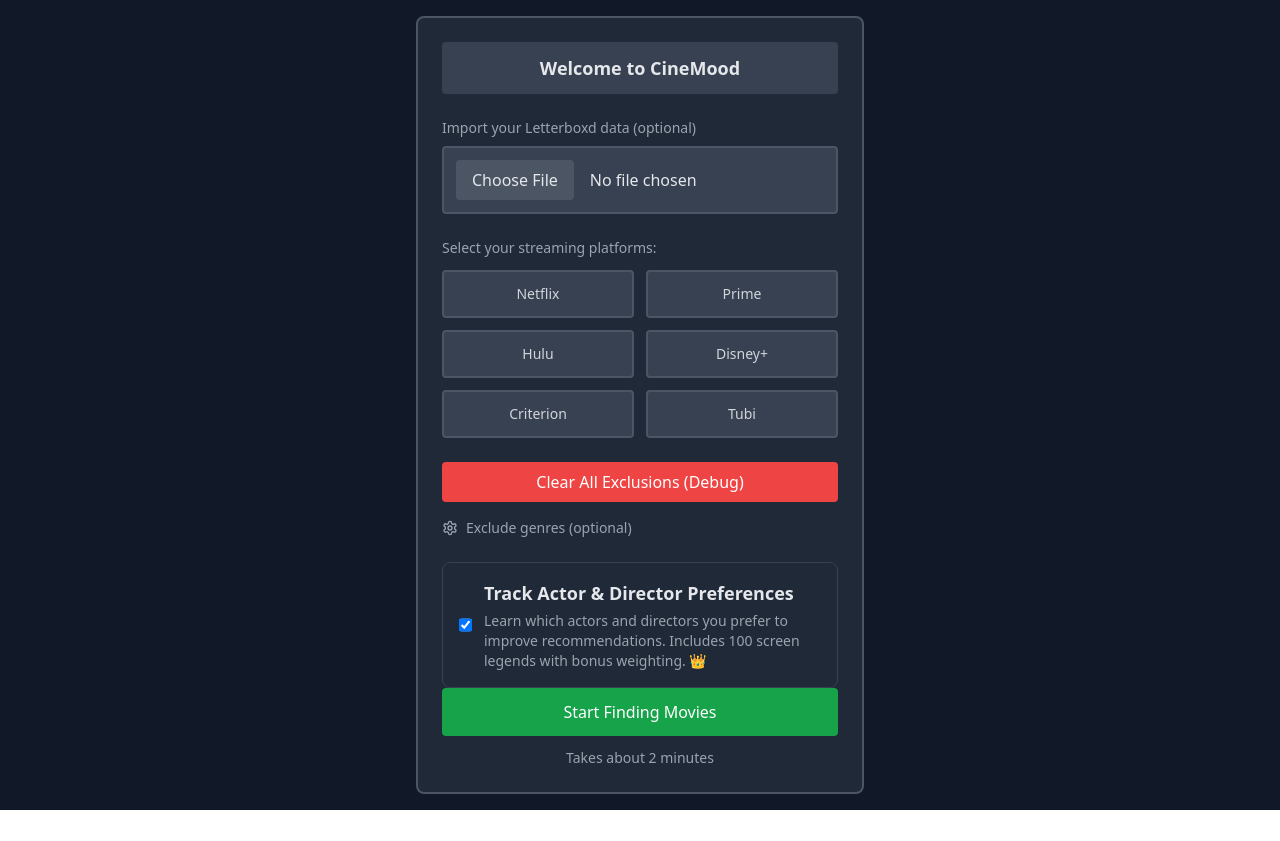
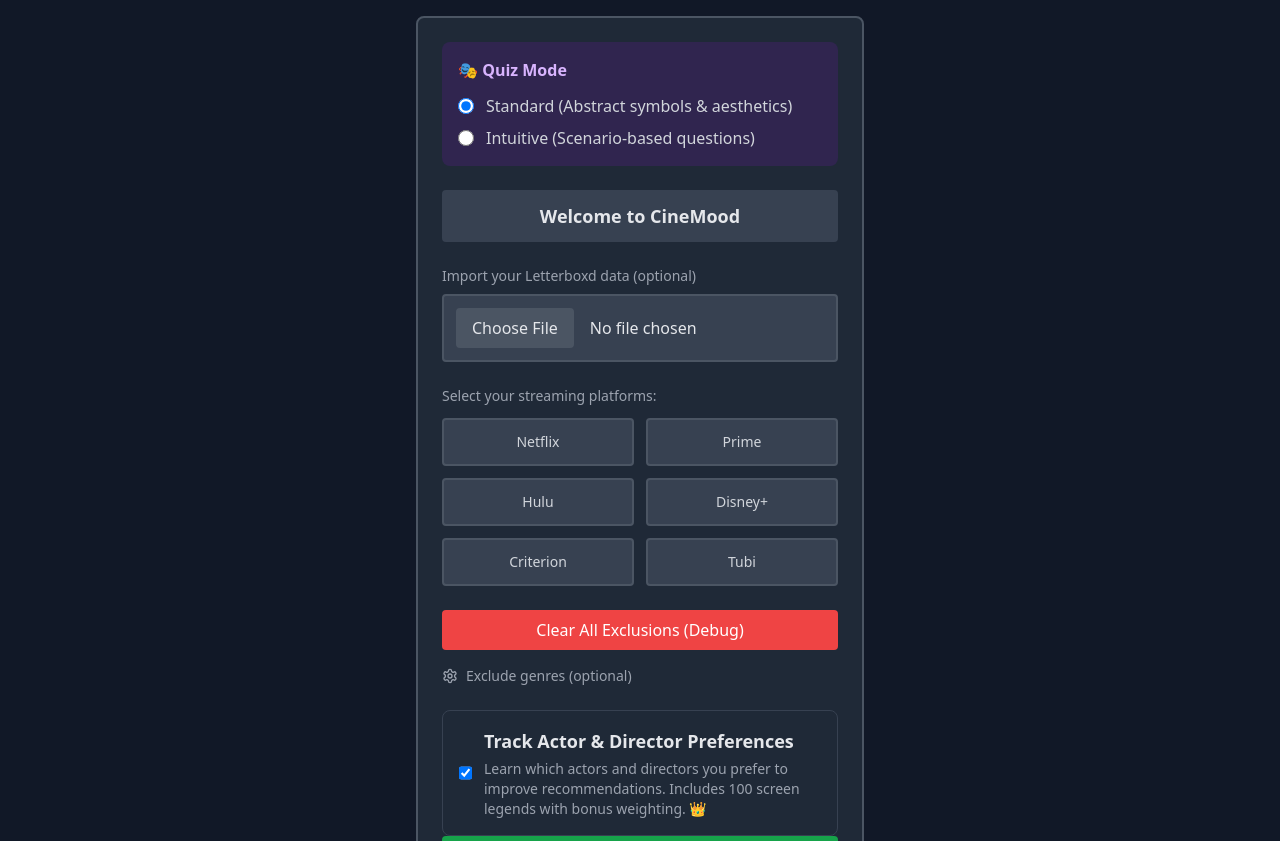
Before and after one commit to SirHansel/thecinemoodapp, a React (Create React App) app: page / in a window 1280 px wide. Shown: the top 841 px of the page. Before the commit the page ends 810 px from the top, so only its background shows below. Built offline with nearby package versions, Linux system fonts and the light colour scheme.

Commit message:
Implement quiz mode selection in setup screen
Added quiz mode selection with standard and intuitive options.

```diff
--- a/src/App.js
+++ b/src/App.js
@@ -2347,6 +2347,49 @@ if (currentScreen === 'setup') {
     return (
       <div className="min-h-screen bg-gray-900 text-gray-200 p-4">
         <div className="max-w-md mx-auto bg-gray-800 rounded-lg p-6 border-2 border-gray-600">
+
+      <div className="mb-6 bg-purple-900/30 p-4 rounded-lg">
+  <div className="font-bold mb-3 text-purple-300">
+    🎭 Quiz Mode
+  </div>
+  <div className="space-y-2">
+    <label className="flex items-center space-x-3 cursor-pointer">
+      <input
+        type="radio"
+        name="quizMode"
+        value="standard"
+        checked={userPrefs.quizMode === 'standard' || !userPrefs.quizMode}
+        onChange={(e) => {
+          const newPrefs = { ...userPrefs, quizMode: e.target.value };
+          setUserPrefs(newPrefs);
+          savePreferences(newPrefs);
+        }}
+        className="w-4 h-4"
+      />
+      <span className="text-gray-300">
+        Standard (Abstract symbols & aesthetics)
+      </span>
+    </label>
+
+    <label className="flex items-center space-x-3 cursor-pointer">
+      <input
+        type="radio"
+        name="quizMode"
+        value="intuitive"
+        checked={userPrefs.quizMode === 'intuitive'}
+        onChange={(e) => {
+          const newPrefs = { ...userPrefs, quizMode: e.target.value };
+          setUserPrefs(newPrefs);
+          savePreferences(newPrefs);
+        }}
+        className="w-4 h-4"
+      />
+      <span className="text-gray-300">
+        Intuitive (Scenario-based questions)
+      </span>
+    </label>
+  </div>
+</div>
           <h2 className="text-center bg-gray-700 text-gray-200 p-3 rounded mb-6 text-lg font-bold">
             Welcome to CineMood
           </h2>
```
